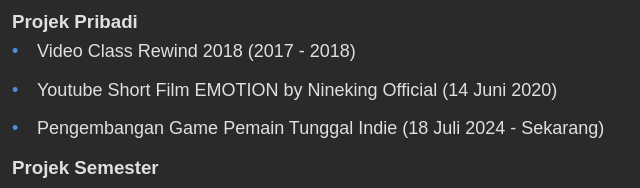
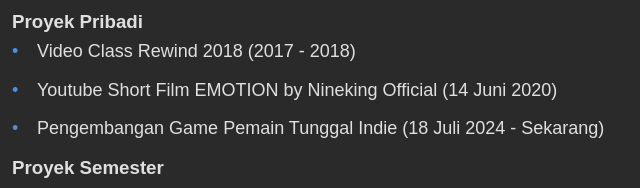
Before and after one commit to faisalalrico/faisalalrico.github.io, a plain HTML site: page index.html in a window 1280 px wide. Shown: the part 760-948 px from the top of the page, 208-848 px from the left. Drawn offline with Linux system fonts and the light colour scheme.

Commit message:
Update index.html

```diff
--- a/index.html
+++ b/index.html
@@ -41,13 +41,13 @@
             <ul>
                 <li>PT INDONESIAN THAI SUMMIT AUTO (20 November 2021 - 20 Mei 2022)</li>
             </ul>
-            <h3>Projek Pribadi</h3>
+            <h3>Proyek Pribadi</h3>
             <ul>
                 <li>Video Class Rewind 2018 (2017 - 2018)</li>
                 <li>Youtube Short Film EMOTION by Nineking Official (14 Juni 2020)</li>
                 <li>Pengembangan Game Pemain Tunggal Indie (18 Juli 2024 - Sekarang)</li>
             </ul>
-            <h3>Projek Semester</h3>
+            <h3>Proyek Semester</h3>
             <ul>
                 <li>Pengembangan UI Program Presensi Menggunakan Fitur Face Scan (6 Juli 2024)</li>
                 <li>Project Base Learning Kasir Toko Buku (1 Januari 2024 - 16 Januari 2024)</li>
```
